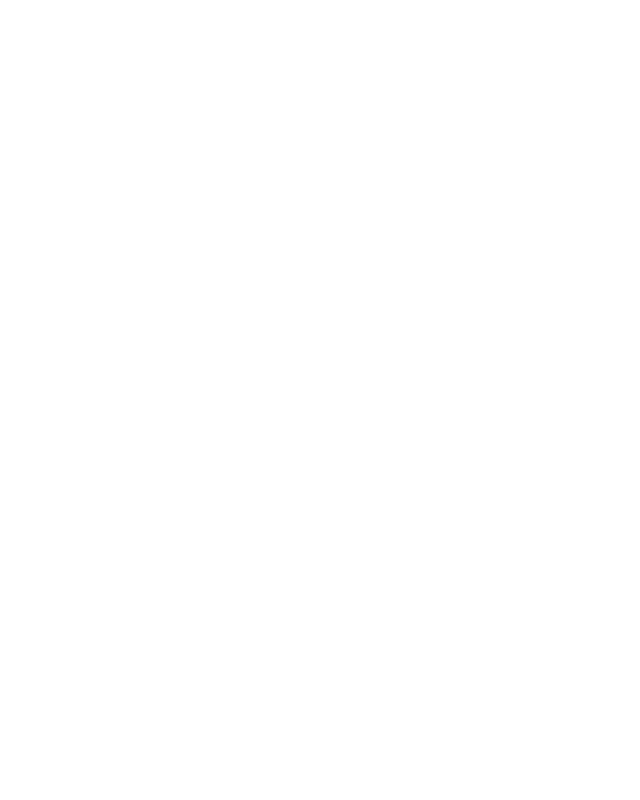
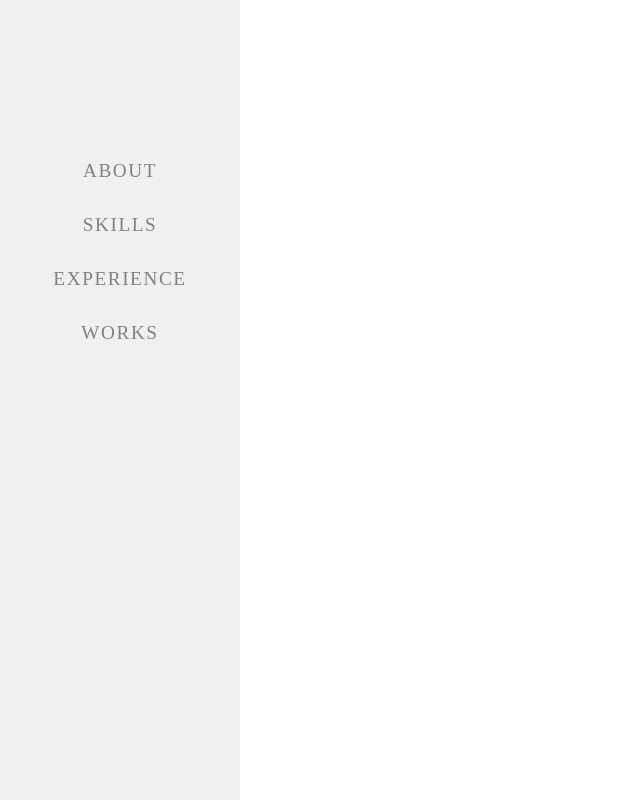
Before and after one commit to takashimamorino/self-introduction-site, a Next.js app: page / in a window 1280 px wide. Shown: the whole page, without its empty margins (0-640 px from the left). Built offline with nearby package versions, Linux system fonts and the light colour scheme.

Commit message:
navigationの作成

```diff
--- /dev/null
+++ b/src/components/Navigation/NavigationItem/index.tsx
@@ -0,0 +1,14 @@
+import React, { FC } from 'react'
+
+import styles from './navigationItem.module.scss'
+
+type Props = {
+  jumpPoint: string
+  text: string
+}
+
+export const NavigationItem: FC<Props> = ({ jumpPoint, text }) => (
+  <a className={styles.text} href={jumpPoint}>
+    {text}
+  </a>
+)
--- /dev/null
+++ b/src/components/Navigation/NavigationItem/navigationItem.module.scss
@@ -0,0 +1,10 @@
+.text {
+  font-size: 1.2rem;
+  color: #808080;
+  text-decoration: none;
+  letter-spacing: 0.1rem;
+
+  &:hover {
+    opacity: 0.5;
+  }
+}
--- /dev/null
+++ b/src/components/Navigation/index.tsx
@@ -0,0 +1,24 @@
+import React, { FC } from 'react'
+
+import { NavigationItem } from './NavigationItem'
+
+import styles from './navigation.module.scss'
+
+const navigationList = [
+  { jumpPoint: '#', linkText: 'ABOUT' },
+  { jumpPoint: '#', linkText: 'SKILLS' },
+  { jumpPoint: '#', linkText: 'EXPERIENCE' },
+  { jumpPoint: '#', linkText: 'WORKS' }
+]
+
+export const Navigation: FC = () => (
+  <nav className={styles.container}>
+    <ul className={styles.list}>
+      {navigationList.map((item, index) => (
+        <li className={styles.item} key={index}>
+          <NavigationItem jumpPoint={item.jumpPoint} text={item.linkText} />
+        </li>
+      ))}
+    </ul>
+  </nav>
+)
--- /dev/null
+++ b/src/components/Navigation/navigation.module.scss
@@ -0,0 +1,18 @@
+.container {
+  background-color: #F0F0F0;
+  width: 100%;
+  max-width: 15rem;
+  position: fixed;
+  top: 0;
+  bottom: 0;
+  left: 0;
+}
+
+.list {
+  text-align: center;
+  margin-top: 10rem;
+
+  .item {
+    padding-bottom: 2rem;
+  }
+}
--- a/src/pages/index.tsx
+++ b/src/pages/index.tsx
@@ -1,5 +1,14 @@
 import { NextPage } from 'next'
 
-const Home: NextPage = () => <></>
+import { Navigation } from '../components/Navigation'
+
+import '../styles/reset.module.scss'
+import '../styles/app.module.scss'
+
+const Home: NextPage = () => (
+  <>
+    <Navigation />
+  </>
+)
 
 export default Home
--- /dev/null
+++ b/src/styles/app.module.scss
@@ -0,0 +1,3 @@
+body {
+  font-size: 62.5%;
+}
```
